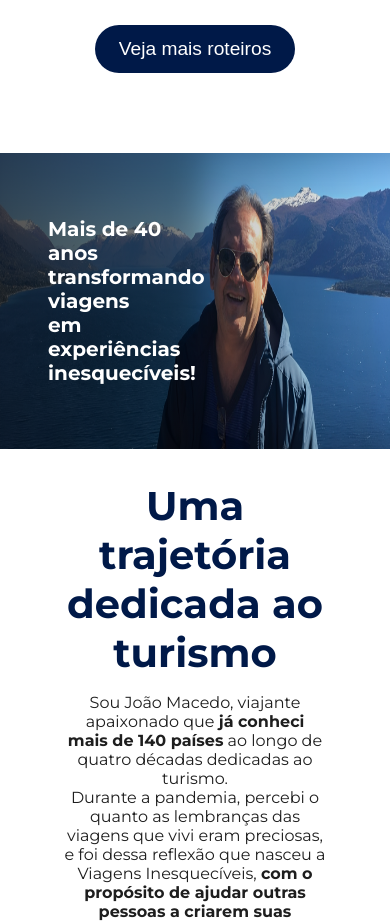
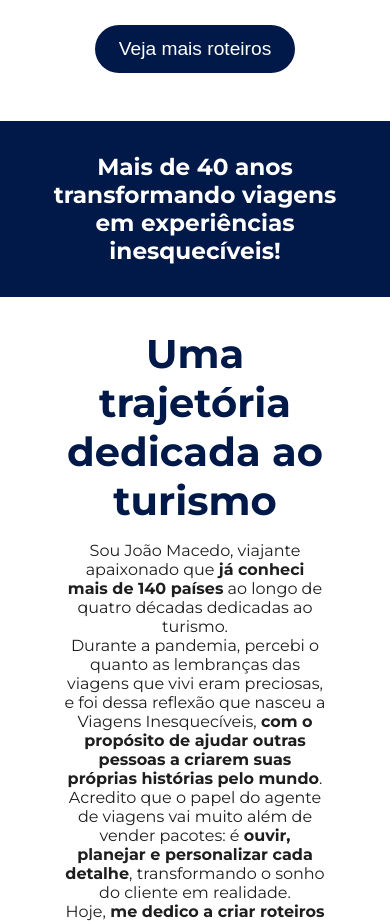
Before and after one commit to Gabriell230G/viagensInesqueciveis, a plain HTML site: page index.html in a window 390 px wide. Shown: the part 2980-3901 px from the top of the page. Drawn offline with Linux system fonts and the light colour scheme.

Commit message:
Update style.css

```diff
--- a/css/style.css
+++ b/css/style.css
@@ -77,12 +77,7 @@ main{
     background: linear-gradient(to right, rgba(0, 0, 0, 0.5), transparent), url(../images/Paisagem\ de\ casa\ na\ praia.png);
 }
 
-.conheca-jm{
-    background: linear-gradient(to right, rgba(0, 0, 0, 0.5), transparent), url(../images/foto\ de\ João\ Macedo.png);
-    margin-top: 2rem;
-}
-
-main, .conheca-jm{
+main{
     min-height: 35vw;
     background-size: 100% 100%;
     display: flex;
@@ -90,7 +85,7 @@ main, .conheca-jm{
     align-items: center;
 }
 
-.mn-txt, .conheca-jm-txt{
+.mn-txt{
     color: var(--cor-white);
     padding: 2rem;
     width: 40%;
@@ -262,14 +257,6 @@ main, .conheca-jm{
 }
 
 /*------------------------------ CONHEÇA JOÃO MACEDO ------------------------------*/
-.conheca-jm-txt h1{
-    font-size: 4.5rem;
-}
-
-.conheca-jm-txt p{
-    font-size: 1.5rem;
-}
-
 .conheca-jm-txt2{
     padding: 2rem 4rem;
     display: flex;
@@ -285,14 +272,14 @@ main, .conheca-jm{
 }
 
 /*------------------------------ CONTATO ------------------------------*/
-.contato{
+.contato, .conheca-jm{
     padding: 2rem;
     background-color: var(--cor-titulo);
     color: var(--cor-white);
     text-align: center;
 }
 
-.contato h1{
+.contato h1, .conheca-jm-txt h1{
     font-size: 3rem;
 }
 
@@ -307,16 +294,16 @@ footer{
 /* Tablets e telas médias (até 1024px) */
 @media (max-width: 1024px) {
 
-    .mn-txt, .conheca-jm-txt {
+    .mn-txt{
         max-width: 50%;
         width: 100%;
         padding: 1rem ;
 
     }
-    .mn-txt h1, .conheca-jm-txt h1{
+    .mn-txt h1{
         font-size: 2.5rem;
     }
-    .mn-txt p, .conheca-jm-txt p, .sn-txt p, .conheca-jm-txt2 p {
+    .mn-txt p, .sn-txt p, .conheca-jm-txt2 p {
         font-size: 1.25rem;
     }
     .sobre-nos {
@@ -363,17 +350,17 @@ footer{
         justify-content: space-around;
     }
 
-    main, .conheca-jm {
+    main{
         padding: 3rem;
     }
-    .mn-txt, .conheca-jm-txt {
+    .mn-txt{
         max-width: 40%;
         padding: 1rem 0;
     }
-    .mn-txt h1, .conheca-jm-txt h1{
+    .mn-txt h1{
         font-size: 2.25rem;
     }
-    .mn-txt p, .conheca-jm-txt p, .sn-txt p, .conheca-jm-txt2 p {
+    .mn-txt p, .sn-txt p, .conheca-jm-txt2 p {
         font-size: 1rem;
     }
     .sn-txt p, .conheca-jm-txt2 p {
@@ -382,7 +369,7 @@ footer{
     .sn-txt h1, .conheca-jm-txt2 h1, .nossos-roteiros h1 {
         font-size: 3rem;
     }
-    .contato h1{
+    .contato h1, .conheca-jm-txt h1{
         font-size: 2rem;
     }
     .card-country{
@@ -417,16 +404,13 @@ footer{
     .mn-txt{
         max-width: 50%;
     }
-    .conheca-jm-txt{
-        max-width: 40%;
-    }
-    main, .conheca-jm {
+    main{
         padding: 3rem;
     }
-    .mn-txt h1, .conheca-jm-txt h1{
+    .mn-txt h1{
         font-size: 1.75rem;
     }
-    .mn-txt p, .conheca-jm-txt p {
+    .mn-txt p{
         font-size: 0.75rem;
     }
     .sn-txt p, .conheca-jm-txt2 p{
@@ -443,7 +427,7 @@ footer{
         width: 20rem;
         height: 12rem;
     }
-    .contato h1{
+    .contato h1, .conheca-jm-txt h1{
         font-size: 1.75rem;
     }
     footer{
@@ -452,10 +436,10 @@ footer{
 
 }
 @media (max-width: 420px) {
-    .mn-txt h1, .conheca-jm-txt h1{
+    .mn-txt h1{
         font-size: 1.25rem;
     }
-    .mn-txt p, .conheca-jm-txt p {
+    .mn-txt p{
         font-size: 0.75rem;
     }
     .sn-img img{
@@ -473,7 +457,7 @@ footer{
         width: 18rem;
         height: 16rem;
     }
-    .contato h1{
+    .contato h1, .conheca-jm-txt h1{
         font-size: 1.45rem;
     }
 }
```
